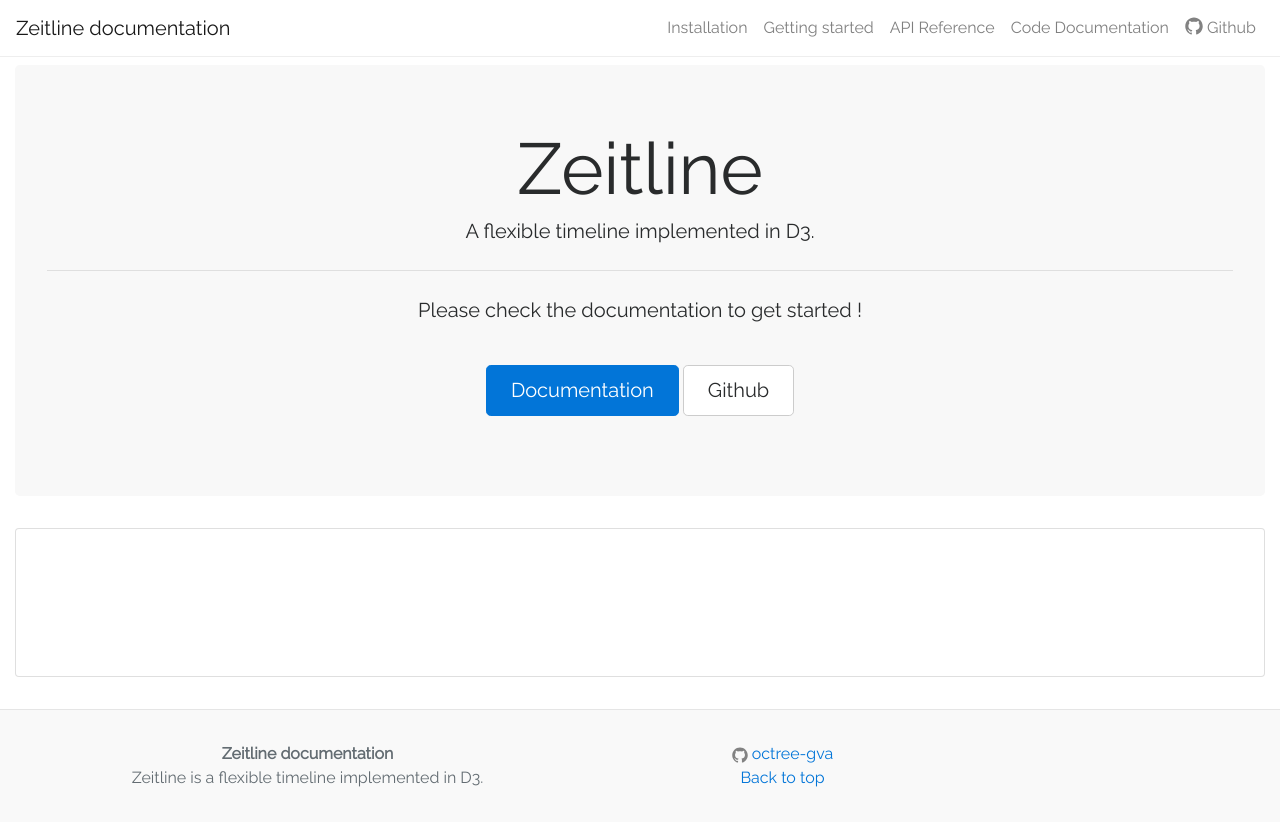
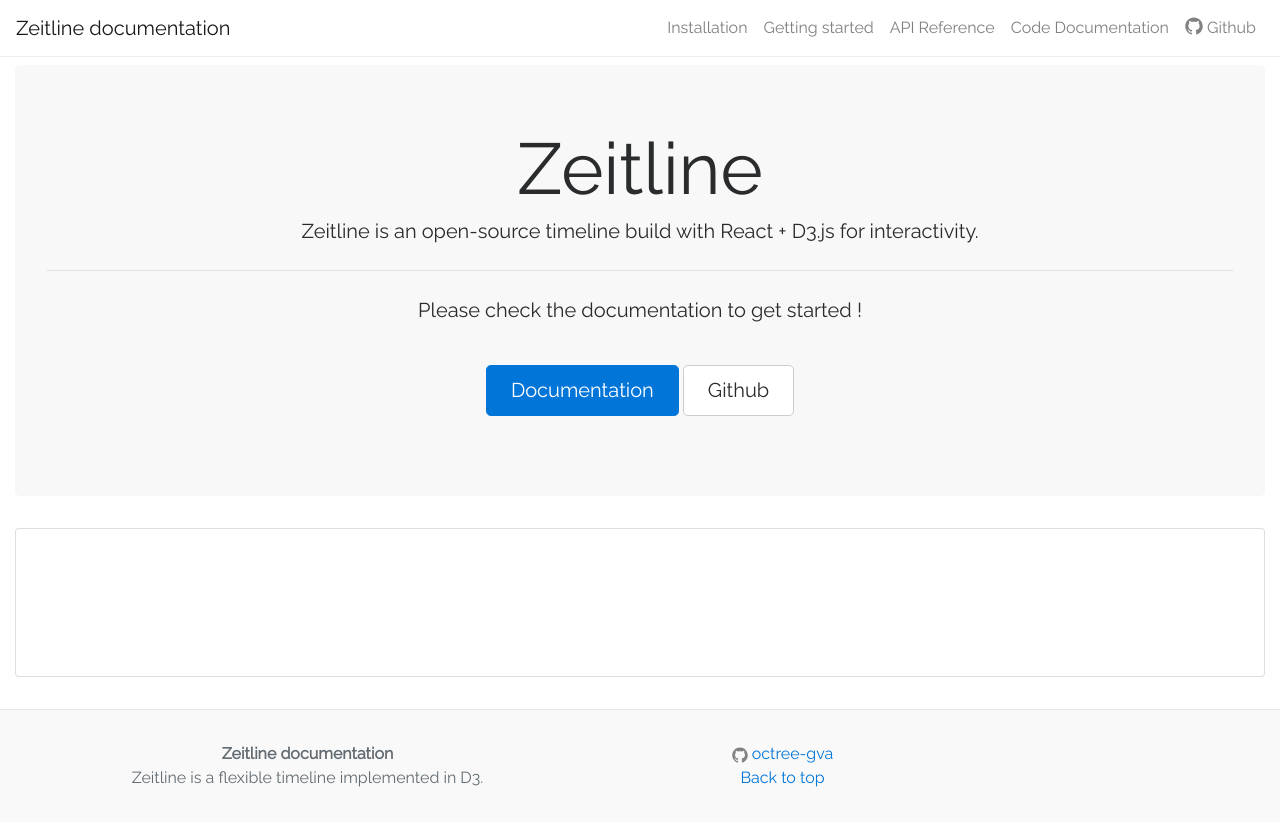
Before and after one commit to octree-gva/Zeitline, a Jekyll site: the page built from index.md, in a window 1280 px wide. Shown: the top 826 px of the page. Built offline with Jekyll 4.4.1, drawn with Linux system fonts in a browser that asks for light colours.

Commit message:
change zeitline punchline

```diff
--- a/index.md
+++ b/index.md
@@ -4,7 +4,7 @@ layout: home
 
 <div class="jumbotron mt-2">
   <h1 class="display-3">Zeitline</h1>
-  <p class="lead">A flexible timeline implemented in D3.</p>
+  <p class="lead">Zeitline is an open-source timeline build with React + D3.js for interactivity.</p>
   <hr class="my-4">
   <p class="lead">
     Please check the documentation to get started !
```
